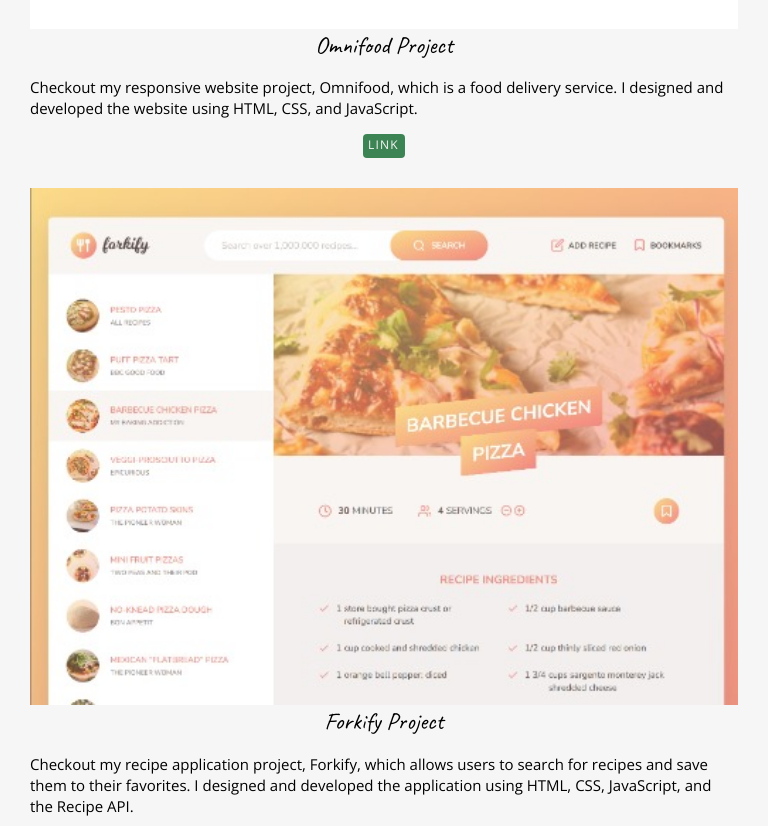
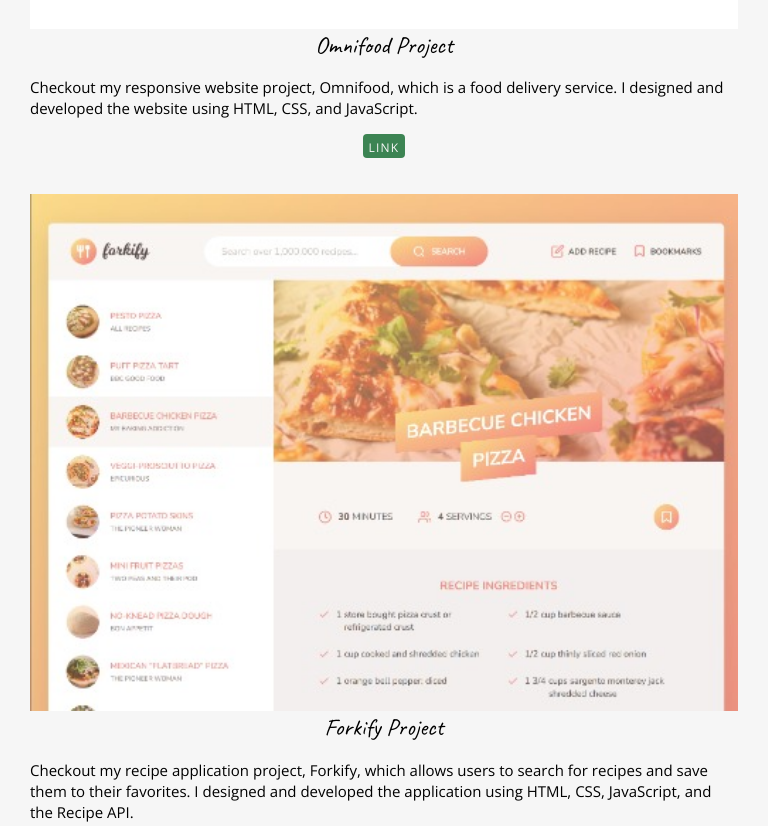
Before and after one commit to DanielMevs/CSS-Essential-Training, a plain HTML site: page personal_site/resume.html in a window 768 px wide. Shown: the part 1440-2266 px from the top of the page. Drawn offline with nearby package versions, Linux system fonts and the light colour scheme.

Commit message:
minor refactor

```diff
--- a/personal_site/css/styles.css
+++ b/personal_site/css/styles.css
@@ -81,6 +81,9 @@
   letter-spacing: 0.1em;
   line-height: 1;
   border-radius: 4px;
+  text-align: center;
+  vertical-align: middle;
+  line-height: normal;
 }
 
 .content-wrapper {
@@ -181,6 +184,14 @@
     padding: 5px;
     width: 42px;
     height: 24px;
+    margin-bottom: 0.625rem;
+  }
+  /* .project-item p {
+    margin-bottom: 10px;
+  } */
+  .project-item {
+    display: flex;
+    flex-direction: column;
   }
 }
 
```
